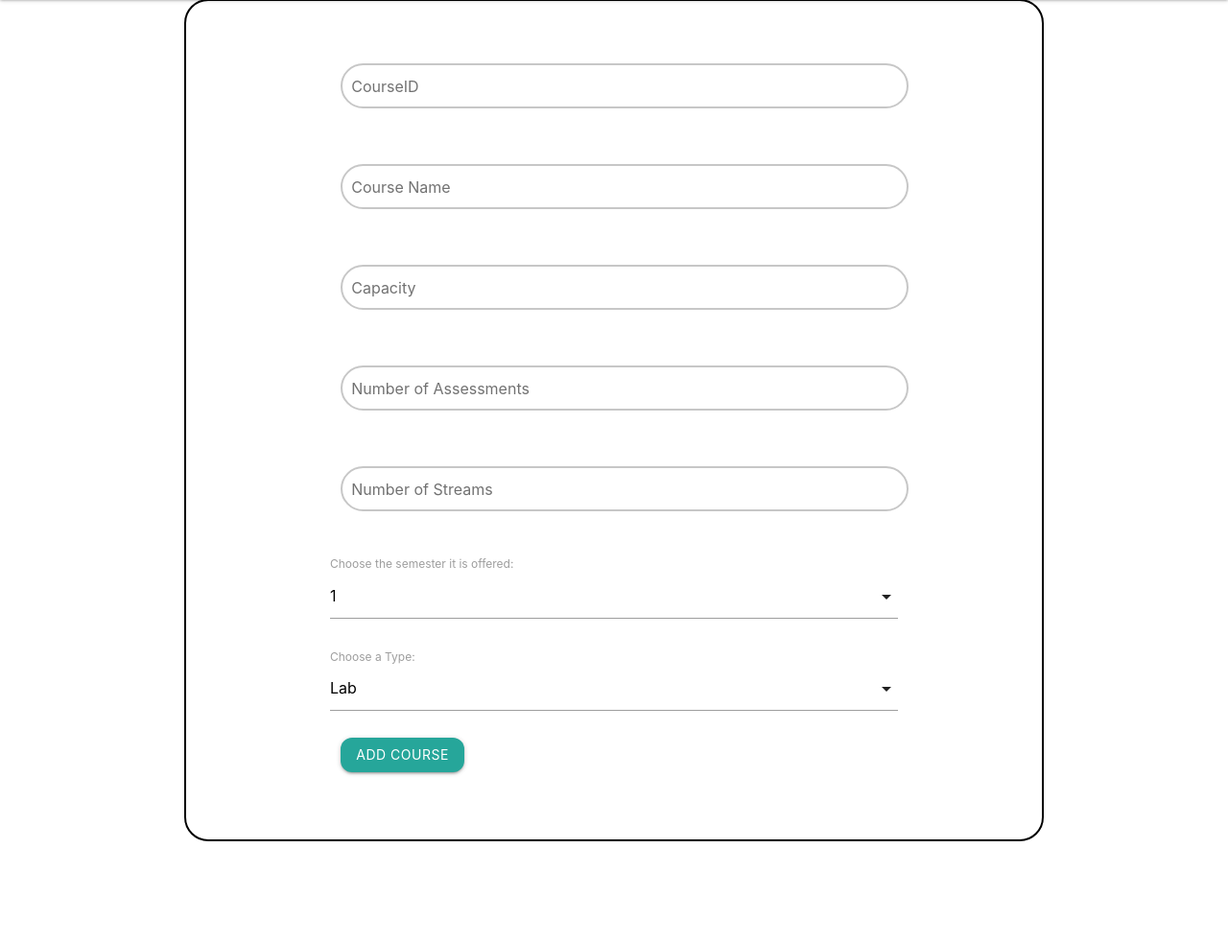
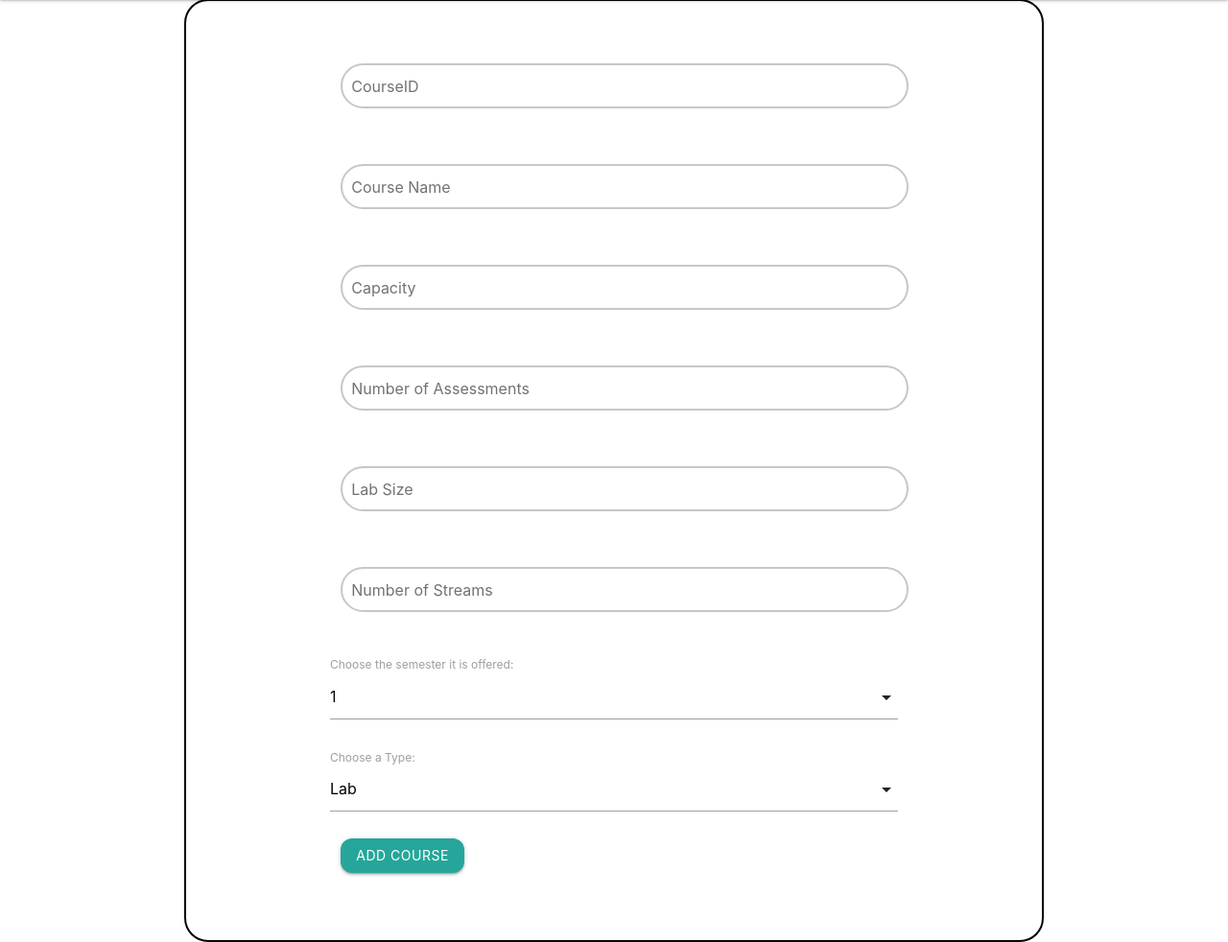
Before and after one commit to Staff-Allocations/Staff-Allocations, a Flask app: page /addCourseDetails in a window 1280 px wide. Shown: the part 65-1047 px from the top of the page at 96% size. Before the commit the page ends 942 px from the top, so only its background shows below. Run offline with Flask 3, Linux system fonts and the light colour scheme.

Commit message:
Update addCourse.html

```diff
--- a/App/templates/addCourse.html
+++ b/App/templates/addCourse.html
@@ -42,6 +42,12 @@
 
       <div class="row">
         <div class="input-field col s12">
+          <input placeholder="Lab Size" name="lab_size" id="lab_size" type="text" class="validate" style= "color:#000000; border-radius: 35px; height: 25px; border: 2px solid #6d6d6d62; padding: 9px;">
+        </div>
+      </div>
+
+      <div class="row">
+        <div class="input-field col s12">
           <input placeholder="Number of Streams" name="numStreams" id="numStreams" type="text" class="validate" style= "color:#000000; border-radius: 35px; height: 25px; border: 2px solid #6d6d6d62; padding: 9px;">
         </div>
       </div>
```
